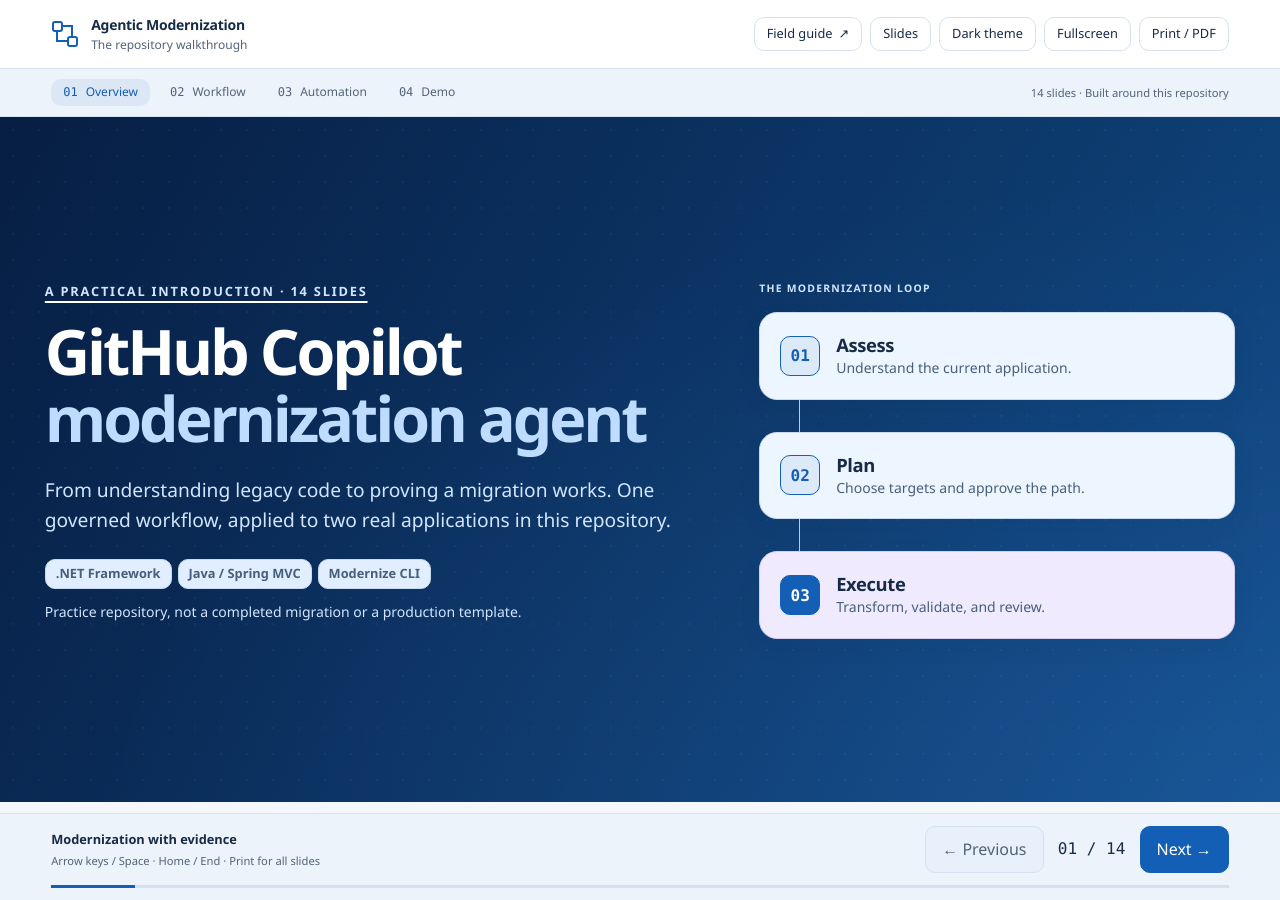
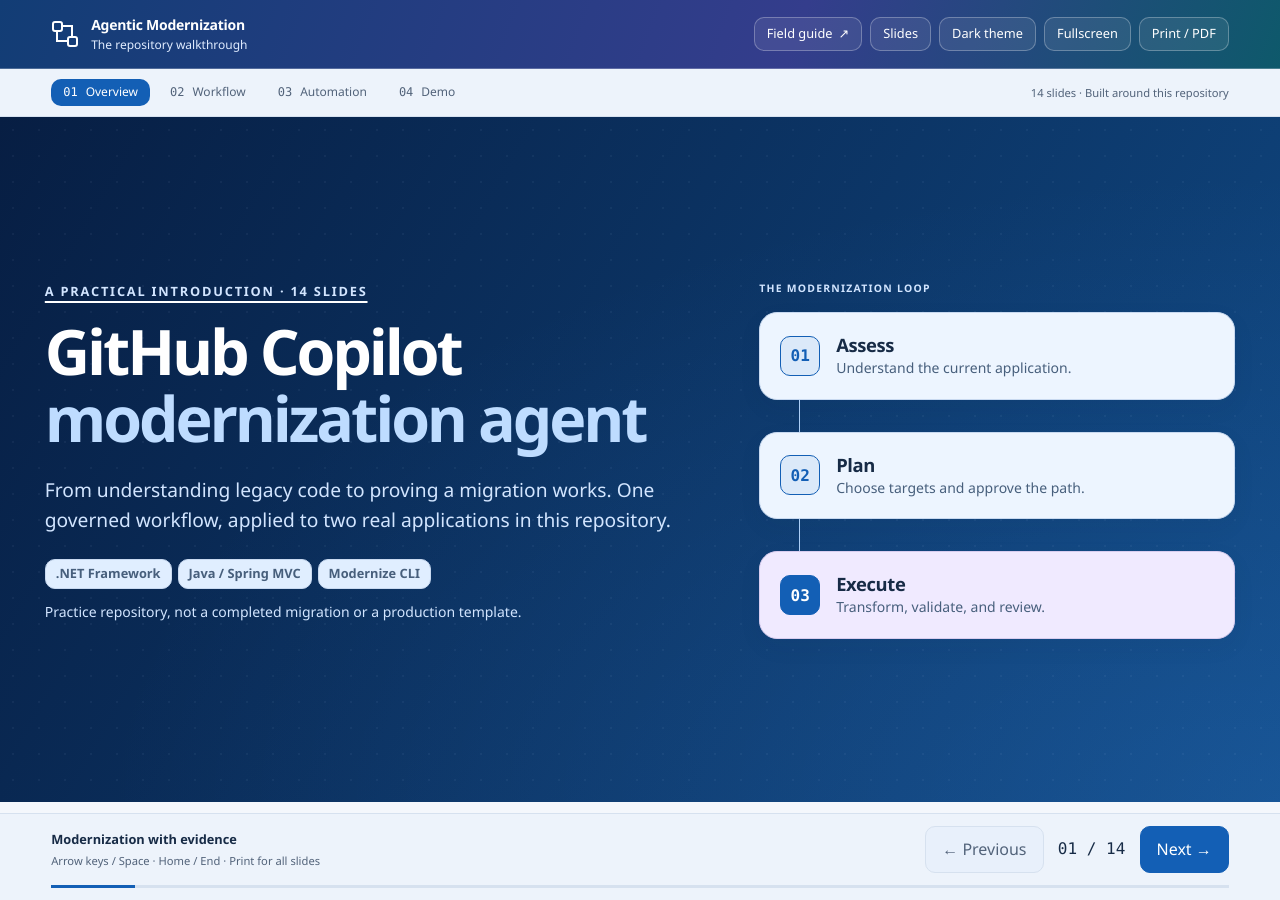
Before and after one commit to congiuluc/agentic-modernization-demo, a Jekyll site: the page docs/presentation.html, which Jekyll copies as it is, in a window 1280 px wide. Built offline with Jekyll 4.4.1, drawn with Linux system fonts in a browser that asks for light colours.

Commit message:
feat: enhance site header and topbar styles for improved visibility
Updated the site header and topbar styles to use a linear gradient
background and adjusted color properties for better text contrast.
This change aims to improve the overall aesthetics and readability
of the navigation elements.

```diff
--- a/docs/assets/site.css
+++ b/docs/assets/site.css
@@ -11,7 +11,7 @@ button[hidden] { display: none; }
 .skip-link:focus { transform: translateY(0); }
 .ui-only { display: none; }
 .js .ui-only { display: inline-flex; }
-.site-header { position: sticky; top: 0; z-index: 10; background: var(--cp-surface); border-bottom: 1px solid var(--cp-border); box-shadow: 0 2px 12px rgba(7, 30, 67, 0.04); }
+.site-header { position: sticky; top: 0; z-index: 10; color: var(--cp-text); background: linear-gradient(110deg, #123d75, #343d8c 62%, #0e596b); border-bottom: 1px solid rgba(255, 255, 255, 0.24); box-shadow: 0 4px 18px rgba(7, 30, 67, 0.16); --cp-text: #ffffff; --cp-text-soft: #e0ecff; --cp-accent: #ffffff; --cp-accent-hover: #ffffff; --cp-accent-soft: rgba(255, 255, 255, 0.14); --cp-border: rgba(255, 255, 255, 0.28); --cp-surface: rgba(255, 255, 255, 0.08); }
 .header-inner { max-width: 1440px; margin: auto; padding: 1rem clamp(1rem, 4vw, 4rem); display: grid; grid-template-columns: 1fr auto auto; align-items: center; gap: 2rem; }
 .site-brand { display: inline-flex; align-items: center; gap: 0.75rem; width: fit-content; text-decoration: none; color: var(--cp-text); font-size: 0.9rem; line-height: 1.3; font-weight: 750; letter-spacing: -0.02em; }
 .brand-secondary { display: block; font-weight: 500; color: var(--cp-text-soft); }
--- a/docs/presentation.html
+++ b/docs/presentation.html
@@ -84,7 +84,7 @@
     .skip-link:focus { transform: translateY(0); }
     .requires-js { display: none; }
     .js .requires-js { display: inline-flex; }
-    .topbar { display: flex; align-items: center; justify-content: space-between; gap: 1rem; padding: 0.875rem clamp(1rem, 4vw, 4rem); border-bottom: 1px solid var(--cp-border); background: var(--cp-surface); }
+    .topbar { display: flex; align-items: center; justify-content: space-between; gap: 1rem; padding: 0.875rem clamp(1rem, 4vw, 4rem); color: var(--cp-text); border-bottom: 1px solid rgba(255, 255, 255, 0.24); background: linear-gradient(110deg, #123d75, #343d8c 62%, #0e596b); box-shadow: 0 4px 18px rgba(7, 30, 67, 0.16); --cp-text: #ffffff; --cp-text-soft: #e0ecff; --cp-accent: #ffffff; --cp-accent-hover: #ffffff; --cp-accent-soft: rgba(255, 255, 255, 0.14); --cp-border: rgba(255, 255, 255, 0.28); --cp-surface: rgba(255, 255, 255, 0.08); }
     .brand { display: flex; align-items: center; gap: 0.75rem; font-size: 0.875rem; font-weight: 750; letter-spacing: -0.02em; }
     .brand svg { width: 1.75rem; height: 1.75rem; color: var(--cp-accent); }
     .brand-secondary { display: block; color: var(--cp-text-soft); font-size: 0.75rem; font-weight: 500; letter-spacing: 0; }
@@ -97,6 +97,7 @@
     .chapter-nav a { padding: 0.25rem 0.75rem; font-size: 0.75rem; color: var(--cp-text-soft); text-decoration: none; border-radius: 0.625rem; white-space: nowrap; }
     .chapter-nav a span { font-family: Consolas, "Courier New", Courier, monospace; margin-right: 0.5rem; }
     .chapter-nav a:hover, .chapter-nav a[aria-current="step"] { color: var(--cp-accent); background: var(--cp-accent-soft); }
+    .chapter-nav a[aria-current="step"] { color: var(--cp-accent-fg); background: var(--cp-accent); }
     .chapter-caption { margin-left: auto; font-size: 0.7rem; color: var(--cp-text-soft); }
     main { flex: 1; width: 100%; }
     .slide { max-width: 1360px; margin: 0 auto; padding: clamp(1.5rem, 3.5vw, 3.25rem); min-height: calc(100svh - 215px); display: flex; flex-direction: column; justify-content: center; }
```
